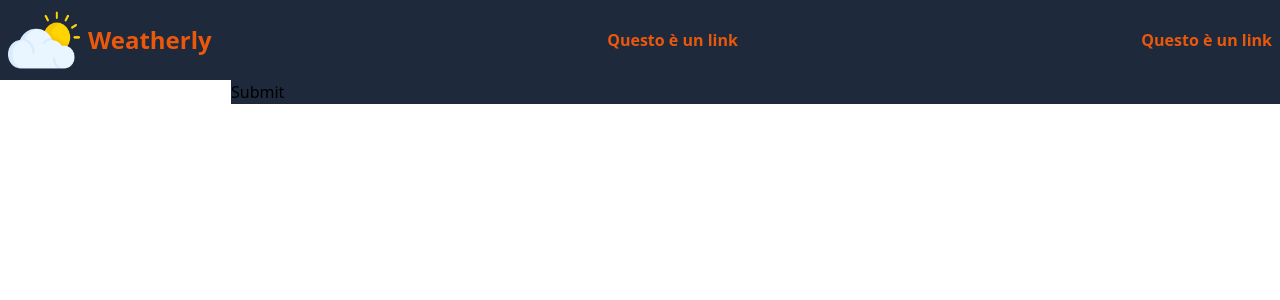
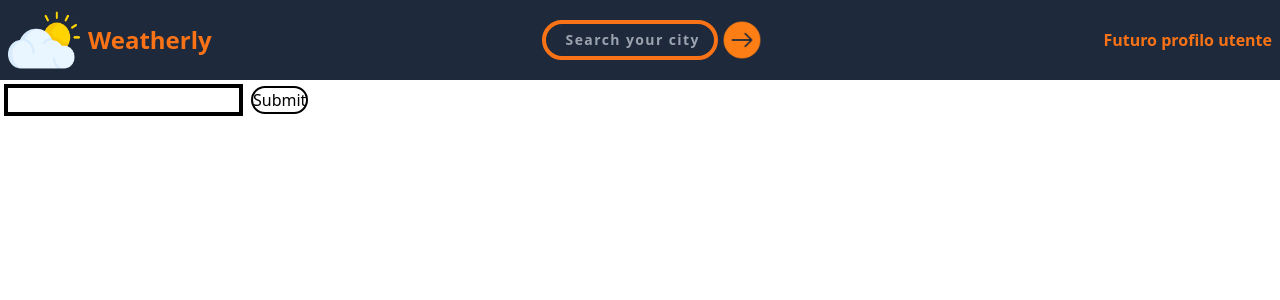
Before and after one commit to TheLuke02/Weatherly, a React (Create React App) app: page / in a window 1280 px wide. Shown: the top 300 px of the page. Built offline with nearby package versions, Linux system fonts and the light colour scheme; no server answers.

Commit message:
Navbar FE V1.0

```diff
--- a/src/App.tsx
+++ b/src/App.tsx
@@ -30,11 +30,11 @@ export default function Page() {
     <div>
       <div className="bg-slate-800">
         <Navbar label="Weatherly" />
-        <form>
-          <input type="text" name="name" />
-          <button type="button" onClick={getData}>Submit</button>
-        </form>
       </div>
+      <form className='my-1'>
+        <input className='border-4 border-black mx-1' type="text" name="name" />
+        <button className='rounded-3xl border-2 border-black mx-1' type="button" onClick={getData}>Submit</button>
+      </form>
     <div>
       <h1>{isLoading || !weather || (<div className='text-6xl'><h1>{weather.location.name}</h1></div>)}</h1>
     </div>
--- a/src/components/Navbar.tsx
+++ b/src/components/Navbar.tsx
@@ -6,16 +6,20 @@ export const Navbar = ({label}: NavbarProps) => {
       <nav className='flex items-center'>
         <div className='flex'>
           <img className='w-20 h-20 px-1 mx-1' src='/sun.png' alt='Sun' />
-          <span className='flex items-center justify-center text-2xl text-orange-600 font-bold'>Weatherly</span>
+          <span className='flex items-center justify-center text-2xl text-orange-500 font-bold'>Weatherly</span>
         </div>
-        <div className='grow text-center px-1 mx-1 text-orange-600 font-bold'>
+        <div className='grow'>
+
+          <form className='flex justify-center'>
+            <input className='w-44 rounded-full border-4 border-orange-500 bg-slate-800 py-1 px-5 text-sm font-semibold text-white !outline-none transition-all duration-700 focus:-translate-x-6 ease-out placeholder:tracking-widest focus:w-52 sm:bg-transparent sm:pr-4' placeholder='Search your city'/>
+            <button className='mx-1' type="button"><img className='h-10 w-10' src='/arrow.png' alt='Search' /></button>
+          </form>
+
+
+        </div>
+        <div className='flex-none text-center px-1 mx-1 text-orange-500 font-bold'>
           <ul>
-            <li>Questo è un link</li>
-          </ul>
-        </div>
-        <div className='flex-none text-center px-1 mx-1 text-orange-600 font-bold'>
-          <ul>
-            <li>Questo è un link</li>
+            <li>Futuro profilo utente</li>
           </ul>
         </div>
       </nav>
```
Also changed, not shown: public/arrow.png (added).
